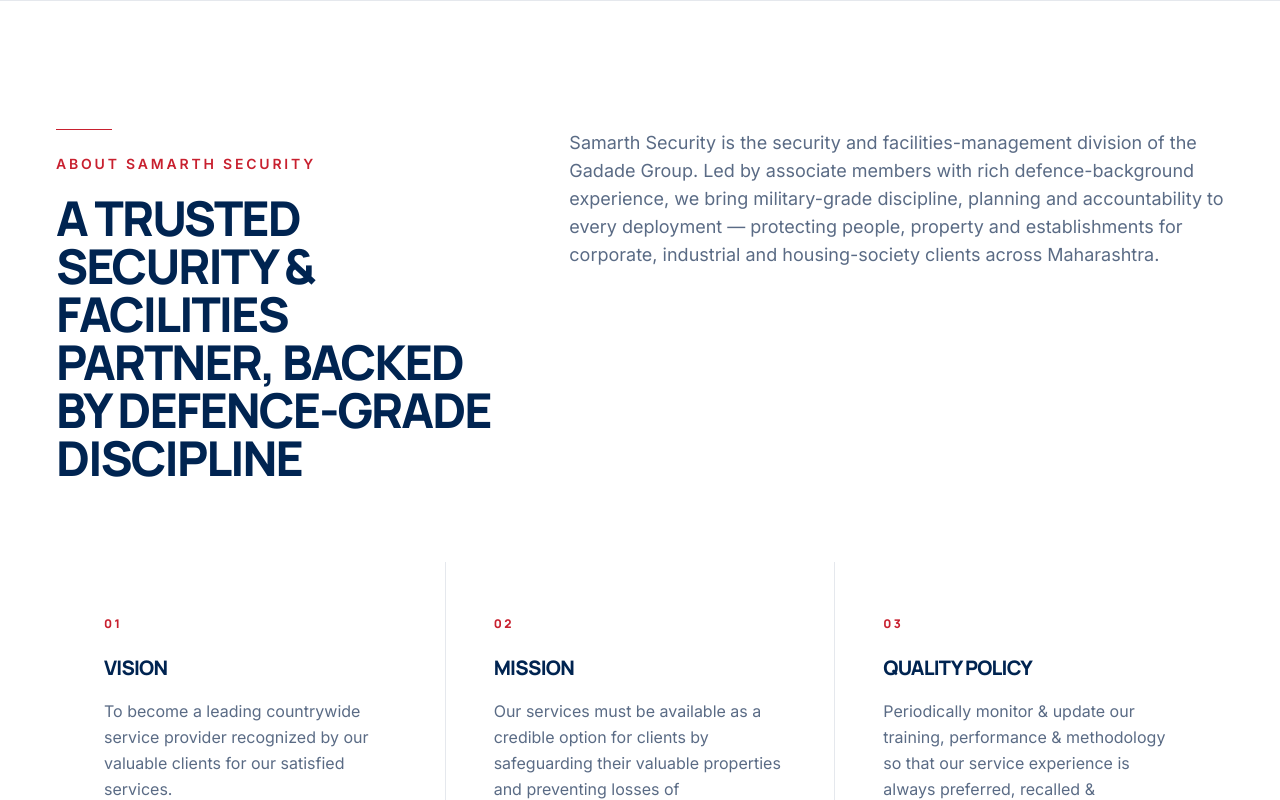
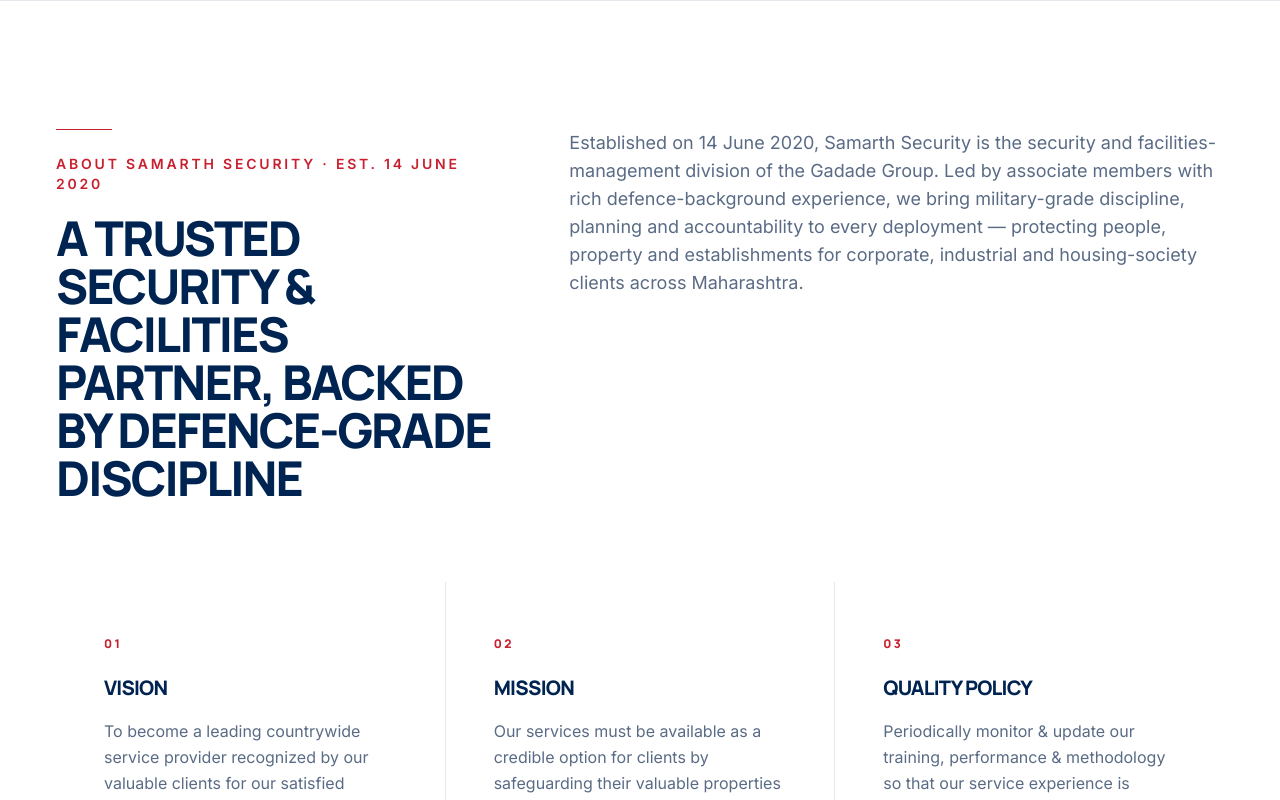
Before and after one commit to connect-inferno/Samarth-Security-Services, a Next.js app: page / in a window 1280 px wide. Shown: the part 880-1680 px from the top of the page. Built offline with nearby package versions, Linux system fonts and the light colour scheme; no server answers.

Commit message:
feat(content): update guard deployment numbers (300+ guards) and brand copy

```diff
--- a/data/content.ts
+++ b/data/content.ts
@@ -24,15 +24,22 @@
   stats: [
     { value: '10+', label: 'Cities Served' },
     { value: '8', label: 'Branch Offices' },
-    { value: '500+', label: 'Guards Deployed' },
+    { value: '300+', label: 'Guards Deployed' },
     { value: '150+', label: 'Clients Served' },
   ],
 };
 
 export const about = {
-  eyebrow: 'About Samarth Security',
+  eyebrow: 'About Samarth Security · Est. 14 June 2020',
   heading: 'A trusted security & facilities partner, backed by defence-grade discipline',
-  body: 'Samarth Security is the security and facilities-management division of the Gadade Group. Led by associate members with rich defence-background experience, we bring military-grade discipline, planning and accountability to every deployment — protecting people, property and establishments for corporate, industrial and housing-society clients across Maharashtra.',
+  body: 'Established on 14 June 2020, Samarth Security is the security and facilities-management division of the Gadade Group. Led by associate members with rich defence-background experience, we bring military-grade discipline, planning and accountability to every deployment — protecting people, property and establishments for corporate, industrial and housing-society clients across Maharashtra.',
+  owner: {
+    name: 'Leadership & Management',
+    designation: 'Founder & Managing Director',
+    badge: 'Gadade Group Leadership',
+    message:
+      'Our priority is unwavering: military-grade discipline, statutory PSARA compliance, and total accountability to protect every client premises across Maharashtra.',
+  },
   cards: [
     {
       title: 'Vision',
@@ -211,11 +218,10 @@
 export const whyChooseUs = {
   eyebrow: 'Why Choose Us',
   heading: 'Discipline you can trust, service you can rely on',
-  // Mark placeholders clearly — replace with your real, verified numbers.
   stats: [
-    { value: '15+', label: 'Years of Experience' },
+    { value: '2020', label: 'Established (14 June)' },
     { value: '8', label: 'Branches Across Maharashtra' },
-    { value: '500+', label: 'Guards & Staff Deployed' },
+    { value: '300+', label: 'Guards & Staff Deployed' },
     { value: '150+', label: 'Clients Served' },
   ],
   callout:
```
